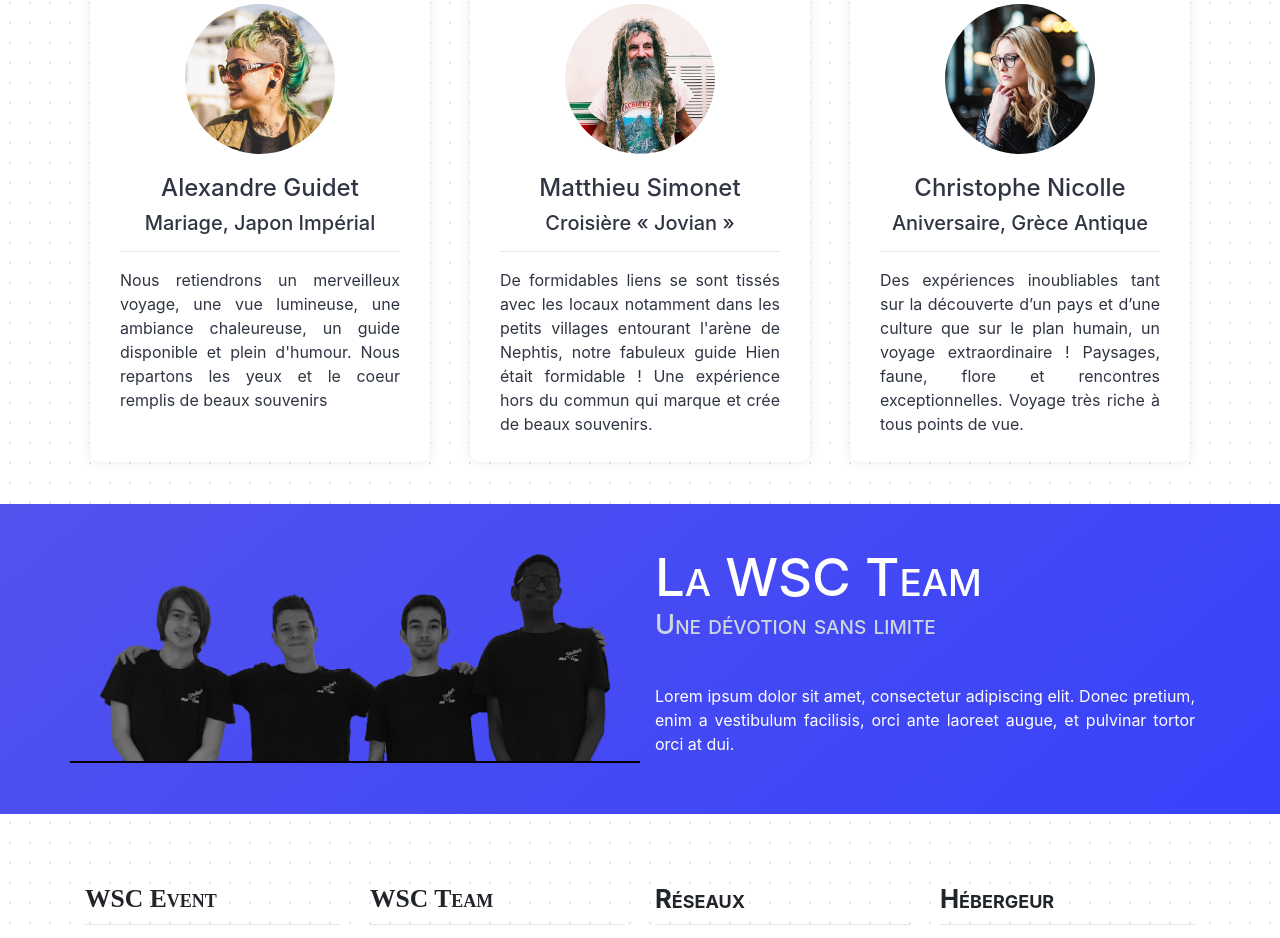
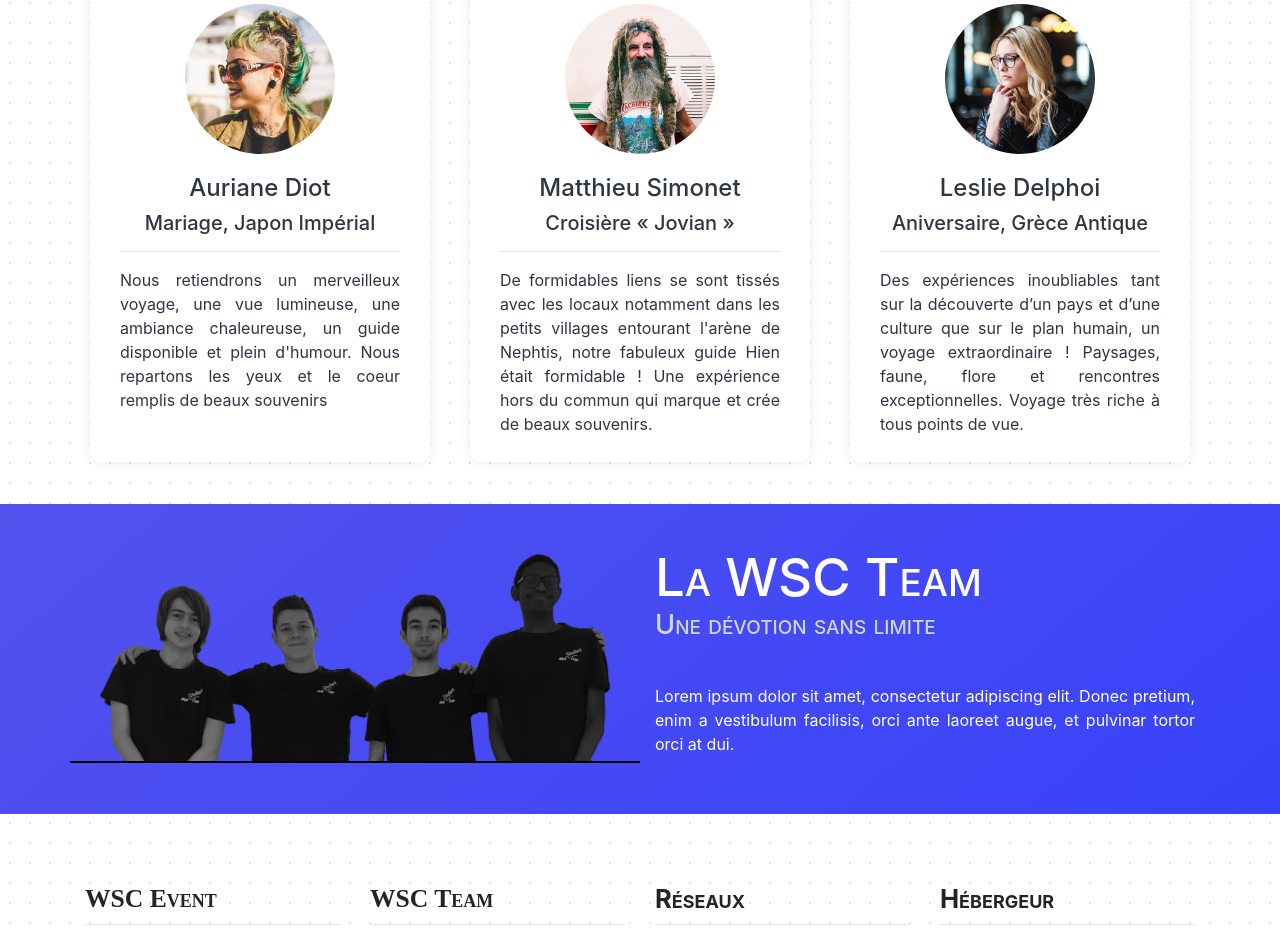
Before and after one commit to SkydeFR/TMP, a React (Create React App) app: page /~temoins/ in a window 1280 px wide. Shown: the part 1027-1965 px from the top of the page. Built offline with nearby package versions, Linux system fonts and the light colour scheme; a web font is replaced by a local one; what axios-cache-adapter would draw is missing.

Commit message:
Mise à jour témoignages

```diff
--- a/src/Components/Home/Home.js
+++ b/src/Components/Home/Home.js
@@ -41,7 +41,7 @@ class Home extends Component {
             <Row>
               <Col className="temoignage">
                 <img src={require('../../media/image/temoignage-1.png')}></img>
-                <h4 className="temoignage-nom">Alexandre Guidet</h4>
+                <h4 className="temoignage-nom">Auriane Diot</h4>
                 <h5 className="temoignage-destination">Mariage, Japon Impérial</h5>
                 <hr />
 
@@ -62,7 +62,7 @@ class Home extends Component {
 
               <Col className="temoignage">
                 <img src={require('../../media/image/temoignage-3.png')}></img>
-                <h4 className="temoignage-nom">Christophe Nicolle</h4>
+                <h4 className="temoignage-nom">Leslie Delphoi</h4>
                 <h5 className="temoignage-destination">Aniversaire, Grèce Antique</h5>
                 <hr />
                 <p>
```
